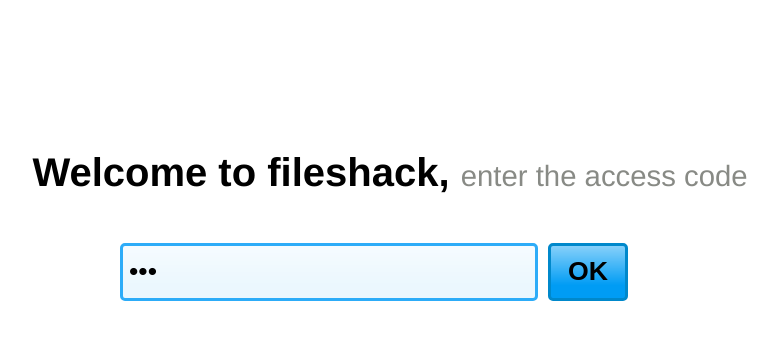
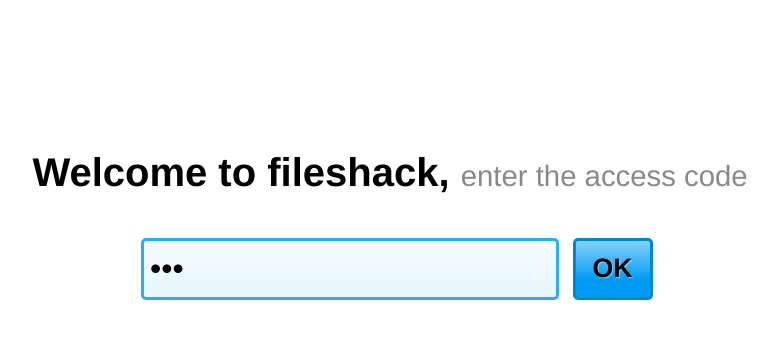
Before and after one commit to peterkuma/fileshackproject, a Django app: template fileshack/templates/fileshack/accesscode.html in a window 1280 px wide. Shown: the top 340 px of the page, without its empty margins (250-1028 px from the left). Run offline with Django 3.2, Linux system fonts and the light colour scheme; the template is opened without the code that fills it: most values are stand-ins (such as "Sample title", 1, 10 or a date in 2020); parts of the project's set-up code (start-up, migrations or seed data) failed here and were passed over.

Commit message:
Refactor accesscode.html style.

```diff
--- a/fileshack/static/fileshack/css/accesscode.css
+++ b/fileshack/static/fileshack/css/accesscode.css
@@ -9,40 +9,38 @@ h1 {
     text-align: center;
 }
 
-form {
-    width: 550px;
+#accesscode-form {
     margin: 0 auto;
+    width: 525px;
 }
 
-input {
+#accesscode-form input[name="accesscode"] {
     width: 400px;
-    font-size: 20pt;
-    height: 40px;
-    border: 3px solid black;
+    height: 44px;
     border-radius: 5px;
     -moz-border-radius: 5px;
     -webkit-border-radius: 5px;
     -o-border-radius: 5px;
-    margin: 5px;
     padding: 6px;
-    float: left;
     border: 3px solid #dddddd;
+    font-size: 24pt;
 }
 
-input:hover,input:focus,input.nonempty {
+#accesscode-form input[name="accesscode"]:hover,
+#accesscode-form input[name="accesscode"]:focus,
+#accesscode-form input[name="accesscode"].active {
     border: 3px solid #2dacf8;
     background: url(../img/input-blue-tall.png);
     outline: none;
 }
 
-button {
+#accesscode-form button[type="submit"] {
+    display: block;
+    float: right;
+    width: 80px;
+    height: 62px;
     font-size: 20pt;
-    float: left;
-    width: 80px;
-    height: 58px;
-    margin: 5px;
     color: #bbb;
-    font-weight: bold;
     border: 3px solid #dddddd;
     border-radius: 5px;
     -moz-border-radius: 5px;
@@ -51,7 +49,7 @@ button {
     background: url("../img/button-lightsilver-tall.png") repeat-x;
 }
 
-button:hover,button:focus,button.nonempty {
+#accesscode-form button[type="submit"].active {
     color: black;
     border: 3px solid #0088cb;
     background: url(../img/button-blue-tall.png);
@@ -59,14 +57,12 @@ button:hover,button:focus,button.nonempty {
 }
 
 #error {
-    text-align: left;
     width: 600px;
     height: 162px;
+    margin: -8px auto 0 auto;
+    text-align: left;
+    background: url(../img/error.png) no-repeat;
     position: relative;
-    top: -10px;
-    left: 100px;
-    clear: both;
-    background: url(../img/error.png) no-repeat;
 }
 
 #error .label {
--- a/fileshack/static/fileshack/css/base.css
+++ b/fileshack/static/fileshack/css/base.css
@@ -22,3 +22,47 @@ h1 span {
     font-weight: normal;
     color: #888a85;
 }
+
+input {
+    font-size: inherit;
+}
+
+button {
+    border-radius: 5px;
+    -moz-border-radius: 5px;
+    -webkit-border-radius: 5px;
+    -o-border-radius: 5px;
+    font-size: inherit;
+    font-weight: bold;
+    padding: 5px 10px;
+    cursor: pointer;
+    font-family: helvetica, "Nimbus Sans", Arial, sans-serif;
+    border: 1px solid rgba(0,0,0,0.2);
+    text-shadow: 1px 1px 0 rgba(255, 255, 255, 0.4);
+    color: silver;
+    background-repeat: repeat-x;
+    background-image: url("../img/button-lightsilver.png");
+}
+
+button:hover,button:focus {
+    box-shadow: 0 0 1px 1px rgba(0, 0, 0, 0.1);
+    -moz-box-shadow: 0 0 1px 1px rgba(0, 0, 0, 0.1);
+    -webkit-box-shadow: 0 0 1px 1px rgba(0, 0, 0, 0.1);
+    -o-box-shadow: 0 0 1px 1px rgba(0, 0, 0, 0.1);
+}
+
+button::-moz-focus-inner {
+    border: none;
+}
+
+:invalid {
+    box-shadow: none;
+}
+
+:-moz-submit-invalid {
+    box-shadow: none;
+}
+
+:-moz-ui-invalid {
+    box-shadow:none;
+}
--- a/fileshack/static/fileshack/js/accesscode.js
+++ b/fileshack/static/fileshack/js/accesscode.js
@@ -4,11 +4,11 @@ document.addEvent('domready', function() {
 
     function update() {
         if (input.value != '') {
-            input.addClass('nonempty');
-            button.addClass('nonempty');
+            input.addClass('active');
+            button.addClass('active');
         } else {
-            input.removeClass('nonempty');
-            button.removeClass('nonempty');
+            input.removeClass('active');
+            button.removeClass('active');
         }
     }
 
--- a/fileshack/templates/fileshack/accesscode.html
+++ b/fileshack/templates/fileshack/accesscode.html
@@ -13,10 +13,10 @@
     <body>
         <div id="container">
             <h1>{% trans "Welcome to fileshack," %} <span>{% trans "enter the access code" %}</span></h1>
-            <form method="post">
+            <form method="post" id="accesscode-form">
                 {% csrf_token %}
-                <input id="accesscode" type="password" name="accesscode" value="{{ accesscode|escape }}" />
                 <button id="ok" type="submit">{% trans "OK" %}</button>
+		<input id="accesscode" type="password" name="accesscode" value="{{ accesscode|escape }}" required="required" />
             </form>
             {% if error_label %}
                 <div id="error"><div class="label">{{ error_label }}</div><div class="message">{{ error_message }}</div></div>
--- a/fileshack/views.py
+++ b/fileshack/views.py
@@ -112,7 +112,7 @@ def index(request, store):
                 c = RequestContext(request, {
                     "accesscode": accesscode,
                     "error_label": _("Wrong access code"),
-                    "error_message": _("Please try again."),
+                    "error_message": _("Please try again"),
                 })
                 return HttpResponse(t.render(c))
         else:
```
Also changed, not shown: fileshack/static/fileshack/css/fileshack.css (+0 -29 lines).
